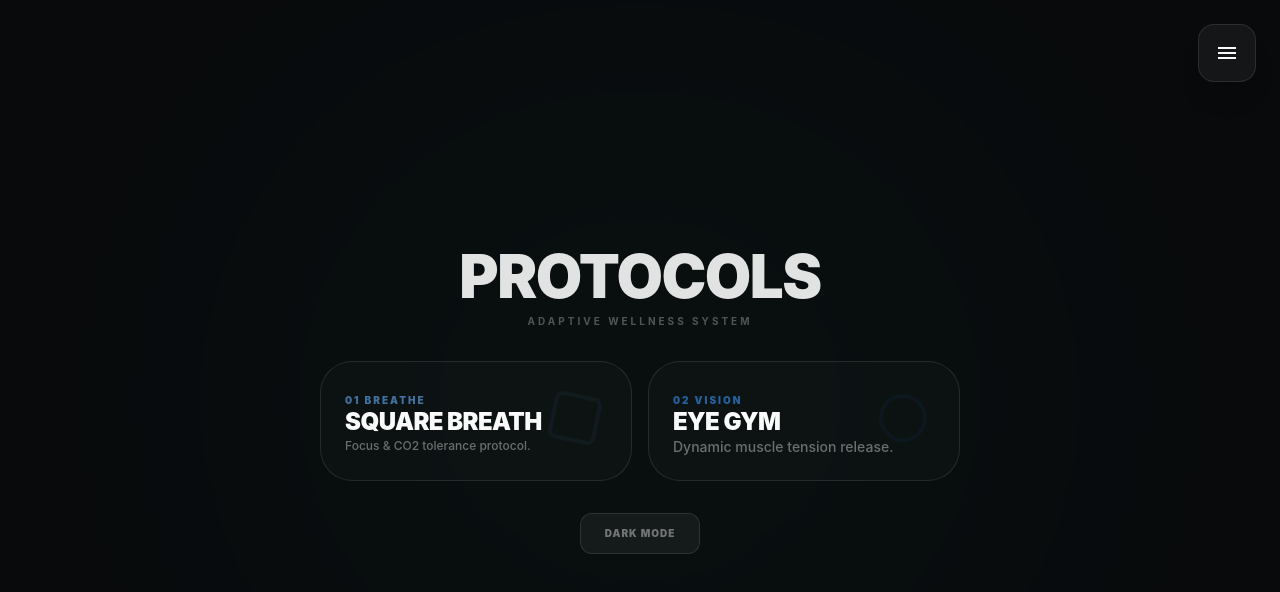
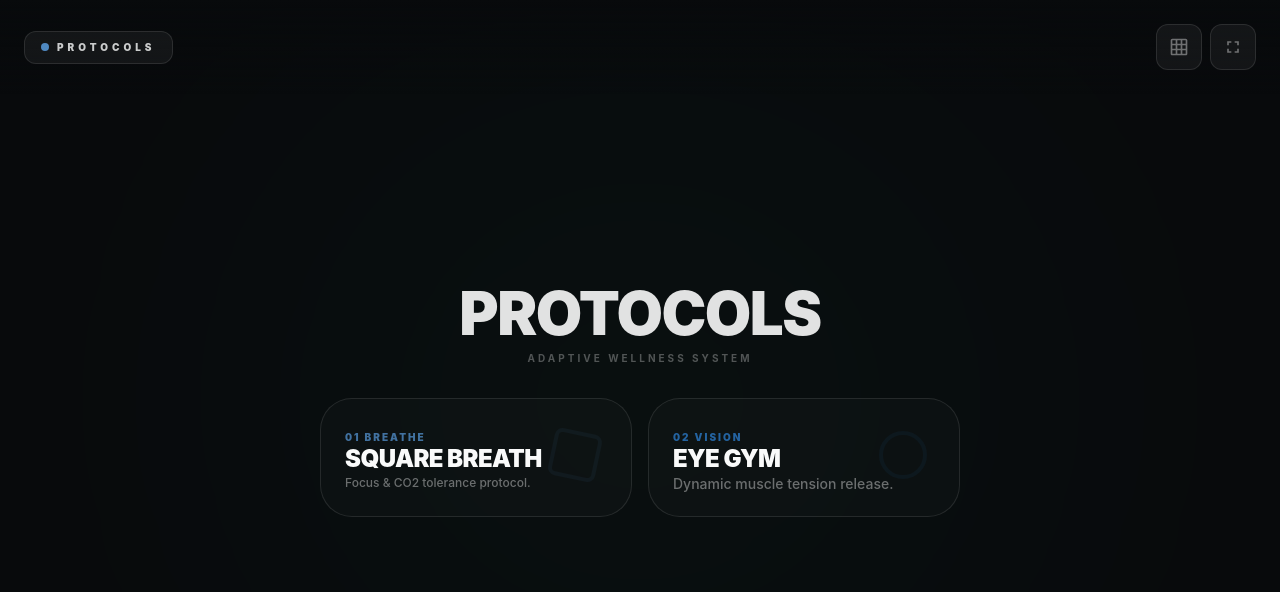
Before and after one commit to olekszij/breathing-app, a React (Vite) app: page / in a window 1280 px wide. Shown: the top 592 px of the page. Built offline with nearby package versions, Linux system fonts and the light colour scheme.

Commit message:
refactor: Optimize animation loop with `useRef` for speed and container dimensions, streamline state management, and update service worker revision.

```diff
--- a/dev-dist/sw.js
+++ b/dev-dist/sw.js
@@ -82,7 +82,7 @@ define(['./workbox-5a5d9309'], (function (workbox) { 'use strict';
     "revision": "3ca0b8505b4bec776b69afdba2768812"
   }, {
     "url": "index.html",
-    "revision": "0.7ccp0sk919c"
+    "revision": "0.oaicn91b3tc"
   }], {});
   workbox.cleanupOutdatedCaches();
   workbox.registerRoute(new workbox.NavigationRoute(workbox.createHandlerBoundToURL("index.html"), {
--- a/src/App.tsx
+++ b/src/App.tsx
@@ -49,8 +49,7 @@ function App() {
   const [currentPhaseIndex, setCurrentPhaseIndex] = useState(0)
   const [showCelebration, setShowCelebration] = useState(false)
   const [showLandscapeHint, setShowLandscapeHint] = useState(true)
-  const [isDarkMode, setIsDarkMode] = useState(true)
-  const [isMenuOpen, setIsMenuOpen] = useState(false)
+  const [isDarkMode] = useState(true)
 
   useEffect(() => {
     if (isDarkMode) {
@@ -86,6 +85,24 @@ function App() {
   const [sessionTime, setSessionTime] = useState(120) // 2 minutes in seconds
   const saccadeTimerRef = useRef<number>(0)
   const saccadePosRef = useRef({ x: 50, y: 50 })
+  const containerSizeRef = useRef({ width: 0, height: 0 })
+  const speedRef = useRef(speed)
+
+  useEffect(() => {
+    speedRef.current = speed
+  }, [speed])
+
+  useEffect(() => {
+    const updateSize = () => {
+      if (containerRef.current) {
+        const rect = containerRef.current.getBoundingClientRect()
+        containerSizeRef.current = { width: rect.width, height: rect.height }
+      }
+    }
+    updateSize()
+    window.addEventListener('resize', updateSize)
+    return () => window.removeEventListener('resize', updateSize)
+  }, [activeView]) // Re-run when view changes as container might change size or exist/not exist
 
   useEffect(() => {
     // Detect iOS
@@ -136,6 +153,8 @@ function App() {
   }
 
   useEffect(() => {
+    if (!isActive) return
+
     let frameId: number
 
     const tick = (now: number) => {
@@ -145,8 +164,7 @@ function App() {
       const delta = now - lastTimeRef.current
       lastTimeRef.current = now
 
-      if (isActive) {
-        elapsedRef.current = (elapsedRef.current + delta * speed)
+      elapsedRef.current = (elapsedRef.current + delta * speedRef.current)
 
       if (activeView === 'BREATHING') {
         const duration = 16000
@@ -157,10 +175,11 @@ function App() {
           const phaseElapsed = time % 4000
           const progress = phaseElapsed / 4000
 
-            if (phaseIdx !== currentPhaseIndex) setCurrentPhaseIndex(phaseIdx)
+          if (phaseIdx !== currentPhaseIndex) {
+            setCurrentPhaseIndex(phaseIdx)
+          }
 
-            const rect = containerRef.current.getBoundingClientRect()
-            const side = rect.width
+          const side = containerSizeRef.current.width || 300
           const r = 32
           const p = (r / side) * 100
 
@@ -194,7 +213,6 @@ function App() {
           dotRef.current.style.transform = 'translate3d(-50%, -50%, 0)'
         }
       } else if (activeView === 'EYE_GYM') {
-          // Timer is handled by separate useEffect for efficiency
         if (dotRef.current) {
           const t = elapsedRef.current / 1000
 
@@ -204,7 +222,6 @@ function App() {
             dotRef.current.style.top = '50%'
             dotRef.current.style.transform = `translate3d(-50%, -50%, 0) scale(${scale})`
           } else if (eyeGymMode === 'PURSUIT') {
-              // Lemniscate of Bernoulli (Infinity Path)
             const scale = 40
             const denom = 1 + Math.pow(Math.sin(t), 2)
             const x = (scale * Math.cos(t)) / denom
@@ -214,7 +231,7 @@ function App() {
             dotRef.current.style.transform = 'translate3d(-50%, -50%, 0) scale(1)'
           } else if (eyeGymMode === 'SACCADES') {
             saccadeTimerRef.current += delta
-              if (saccadeTimerRef.current > 1000 / speed) {
+            if (saccadeTimerRef.current > 1000 / speedRef.current) {
               saccadeTimerRef.current = 0
               saccadePosRef.current = {
                 x: 10 + Math.random() * 80,
@@ -238,13 +255,12 @@ function App() {
           }
         }
       }
-      }
       frameId = requestAnimationFrame(tick)
     }
 
     frameId = requestAnimationFrame(tick)
     return () => cancelAnimationFrame(frameId)
-  }, [isActive, currentPhaseIndex])
+  }, [isActive, activeView, eyeGymMode])
 
   const toggleActive = () => {
     if (!isActive) lastTimeRef.current = performance.now()
@@ -284,7 +300,7 @@ function App() {
   const currentPhase = PHASES[currentPhaseIndex] || PHASES[0]
 
   return (
-    <div className={`min-h-screen w-full flex flex-col items-center justify-center p-4 relative bg-background text-foreground transition-colors duration-500 overflow-hidden ${isDarkMode ? 'dark' : ''} ${showGrid ? 'bg-grid' : ''}`}>
+    <div className={`min-h-screen w-full flex flex-col items-center justify-center p-4 relative bg-background text-foreground transition-colors duration-500 ${isDarkMode ? 'dark' : ''} ${showGrid ? 'bg-grid' : ''}`}>
       {/* Background Ambient Glow */}
       <div
         className="absolute inset-0 opacity-20 transition-colors duration-1000 blur-[150px]"
@@ -312,100 +328,43 @@ function App() {
         </div>
       )}
 
-      {/* Global Hamburger Button */}
+      {/* Global Header Bar */}
       {!isActive && (
+        <div className="fixed top-0 left-0 right-0 z-[60] flex items-center justify-between p-6 bg-gradient-to-b from-background to-transparent pointer-events-none">
+          {/* Logo / Home Button */}
           <button
-          onClick={() => setIsMenuOpen(true)}
-          className="fixed top-6 right-6 z-[60] p-4 rounded-2xl bg-session border border-foreground/10 text-foreground active:scale-95 transition-all shadow-xl"
+            onClick={() => { setActiveView('MENU'); setIsActive(false); }}
+            className="pointer-events-auto flex items-center gap-2 px-4 py-2 rounded-xl bg-session border border-foreground/10 hover:bg-foreground/5 active:scale-95 transition-all"
           >
-          <svg viewBox="0 0 24 24" className="w-6 h-6 fill-current"><path d="M3 18h18v-2H3v2zm0-5h18v-2H3v2zm0-7v2h18V6H3z" /></svg>
-        </button>
-      )}
-
-      {/* Global Menu Overlay */}
-      {isMenuOpen && (
-        <div className="fixed inset-0 z-[100] bg-background/80 backdrop-blur-2xl animate-in fade-in duration-300">
-          <div className="flex flex-col h-full p-10 max-w-2xl mx-auto w-full">
-            <div className="flex justify-between items-center mb-16">
-              <span className="text-[10px] font-black uppercase tracking-[0.3em] text-foreground/30">Menu</span>
-              <button
-                onClick={() => setIsMenuOpen(false)}
-                className="p-4 rounded-2xl bg-foreground/5 text-foreground"
-              >
-                <svg viewBox="0 0 24 24" className="w-6 h-6 fill-current"><path d="M19 6.41L17.59 5 12 10.59 6.41 5 5 6.41 10.59 12 5 17.59 6.41 19 12 13.41 17.59 19 19 17.59 13.41 12 19 6.41z" /></svg>
-              </button>
-            </div>
-
-            <nav className="flex flex-col gap-8">
-              <button
-                onClick={() => { setActiveView('MENU'); setIsActive(false); setIsMenuOpen(false); }}
-                className="text-4xl font-black uppercase tracking-tighter text-left"
-              >
-                Protocols
+            <div className="w-2 h-2 rounded-full bg-primary animate-pulse" />
+            <span className="text-[10px] font-black uppercase tracking-[0.4em] text-foreground/80">Protocols</span>
           </button>
 
-              {activeView === 'EYE_GYM' && (
-                <div className="space-y-4 mt-4 animate-in slide-in-from-left duration-500">
-                  <span className="text-[10px] font-black uppercase tracking-[0.2em] text-foreground/20">Eye Gym Modes</span>
-                  <div className="grid grid-cols-1 sm:grid-cols-2 gap-3">
-                    {(['ACCOMMODATION', 'PURSUIT', 'SACCADES', 'CONVERGENCE'] as const).map(mode => (
+          {/* Settings Group */}
+          <div className="flex items-center gap-2 pointer-events-auto">
             <button
-                        key={mode}
-                        onClick={() => { setEyeGymMode(mode); reset(); setIsMenuOpen(false); }}
-                        className={`px-6 py-6 rounded-[1.5rem] text-xl font-black tracking-tight transition-all text-left border uppercase ${eyeGymMode === mode
-                          ? 'bg-foreground text-background shadow-lg border-foreground'
-                          : 'bg-foreground/5 text-foreground/40 border-foreground/5'
-                          }`}
+              onClick={() => setShowGrid(!showGrid)}
+              className={`p-3 rounded-xl bg-session border border-foreground/10 transition-all active:scale-95 ${showGrid ? 'text-primary' : 'text-foreground/40'}`}
+              title="Toggle Grid"
             >
-                        {EYE_GYM_MODES[mode].title}
+              <svg viewBox="0 0 24 24" className="w-5 h-5 fill-current"><path d="M20 2H4c-1.1 0-2 .9-2 2v16c0 1.1.9 2 2 2h16c1.1 0 2-.9 2-2V4c0-1.1-.9-2-2-2zM8 20H4v-4h4v4zm0-6H4v-4h4v4zm0-6H4V4h4v4zm6 12h-4v-4h4v4zm0-6h-4v-4h4v4zm0-6h-4V4h4v4zm6 12h-4v-4h4v4zm0-6h-4v-4h4v4zm0-6h-4V4h4v4z" /></svg>
             </button>
-                    ))}
+            <button
+              onClick={toggleFullscreen}
+              className="p-3 rounded-xl bg-session border border-foreground/10 text-foreground/40 active:scale-95 transition-all"
+              title="Toggle Fullscreen"
+            >
+              <svg viewBox="0 0 24 24" className="w-5 h-5 fill-current"><path d="M7 14H5v5h5v-2H7v-3zm-2-4h2V7h3V5H5v5zm12 7h-3v2h5v-5h-2v3zM14 5v2h3v3h2V5h-5z" /></svg>
+            </button>
           </div>
         </div>
       )}
 
-              <div className="h-px bg-foreground/5 w-full my-4" />
-              <div className="space-y-6">
-                <div className="flex justify-between items-center">
-                  <span className="text-xl font-bold text-foreground/40">Theme</span>
-                  <button
-                    onClick={() => setIsDarkMode(!isDarkMode)}
-                    className="flex items-center gap-3 px-6 py-3 rounded-2xl bg-foreground text-background font-black uppercase tracking-widest text-xs"
-                  >
-                    {isDarkMode ? 'Dark' : 'Light'}
-                  </button>
-                </div>
-                <div className="flex justify-between items-center">
-                  <span className="text-xl font-bold text-foreground/40">Grid Overlay</span>
-                  <button
-                    onClick={() => setShowGrid(!showGrid)}
-                    className={`px-6 py-3 rounded-2xl font-black uppercase tracking-widest text-xs transition-all ${showGrid ? 'bg-foreground text-background' : 'bg-foreground/5 text-foreground'}`}
-                  >
-                    {showGrid ? 'On' : 'Off'}
-                  </button>
-                </div>
-                <div className="flex justify-between items-center">
-                  <span className="text-xl font-bold text-foreground/40">Fullscreen</span>
-                  <button
-                    onClick={() => { toggleFullscreen(); setIsMenuOpen(false); }}
-                    className="px-6 py-3 rounded-2xl bg-foreground/5 text-foreground font-black uppercase tracking-widest text-xs"
-                  >
-                    Toggle
-                  </button>
-                </div>
-              </div>
-            </nav>
-
-            <div className="mt-auto pt-10 text-center">
-              <p className="text-[8px] font-black uppercase tracking-[0.4em] text-foreground/20">Version 1.2.0 • Premium Edition</p>
-            </div>
-          </div>
-        </div>
-      )}
+      {/* Global Menu Removed */}
 
       <div className={`z-10 flex flex-col items-center gap-10 w-full transition-all duration-700 ${isActive && activeView === 'EYE_GYM' ? 'max-w-none h-full' : 'max-w-7xl'}`}>
         {activeView === 'MENU' && (
-          <div className="flex flex-col items-center gap-6 sm:gap-8 w-full max-w-2xl animate-in fade-in zoom-in duration-700 pt-20 sm:pt-0">
+          <div className="flex flex-col items-center gap-4 sm:gap-8 w-full max-w-2xl animate-in fade-in zoom-in duration-700 pt-16 sm:pt-0">
             <header className="text-center space-y-1 sm:space-y-2 px-4">
               <h1 className="text-3xl sm:text-4xl md:text-6xl font-black tracking-tight uppercase text-foreground/90 leading-none">
                 Protocols
@@ -415,10 +374,10 @@ function App() {
               </p>
             </header>
 
-            <div className="flex flex-col sm:grid sm:grid-cols-2 gap-4 sm:gap-4 w-full px-6 sm:px-4 max-w-lg sm:max-w-none">
+            <div className="flex flex-col sm:grid sm:grid-cols-2 gap-3 sm:gap-4 w-full px-6 sm:px-4 max-w-lg sm:max-w-none">
               <button
                 onClick={() => { setActiveView('BREATHING'); setSpeed(1); reset(); }}
-                className="group relative flex items-center gap-6 sm:flex-col sm:items-start p-6 sm:p-6 rounded-[2rem] bg-foreground/[0.02] border border-foreground/10 hover:border-foreground/20 transition-all active:scale-[0.98] text-left overflow-hidden w-full"
+                className="group relative flex items-center gap-4 sm:flex-col sm:items-start p-4 sm:p-6 rounded-[1.5rem] sm:rounded-[2rem] bg-foreground/[0.02] border border-foreground/10 hover:border-foreground/20 transition-all active:scale-[0.98] text-left overflow-hidden w-full"
               >
                 <div className="w-12 h-12 sm:w-16 sm:h-16 flex-shrink-0 bg-primary/10 rounded-2xl flex items-center justify-center sm:absolute sm:top-6 sm:right-6 sm:bg-transparent">
                   <div className="w-8 h-8 sm:w-12 sm:h-12 border-2 sm:border-4 border-primary rounded-lg rotate-12 opacity-40 sm:opacity-5 group-hover:opacity-20" />
@@ -432,7 +391,7 @@ function App() {
 
               <button
                 onClick={() => { setActiveView('EYE_GYM'); setSpeed(1); reset(); }}
-                className="group relative flex items-center gap-6 sm:flex-col sm:items-start p-6 sm:p-6 rounded-[2rem] bg-foreground/[0.02] border border-foreground/10 hover:border-foreground/20 transition-all active:scale-[0.98] text-left overflow-hidden w-full"
+                className="group relative flex items-center gap-4 sm:flex-col sm:items-start p-4 sm:p-6 rounded-[1.5rem] sm:rounded-[2rem] bg-foreground/[0.02] border border-foreground/10 hover:border-foreground/20 transition-all active:scale-[0.98] text-left overflow-hidden w-full"
               >
                 <div className="w-12 h-12 sm:w-16 sm:h-16 flex-shrink-0 bg-secondary/10 rounded-2xl flex items-center justify-center sm:absolute sm:top-6 sm:right-6 sm:bg-transparent">
                   <div className="w-8 h-8 sm:w-12 sm:h-12 border-2 sm:border-4 border-secondary rounded-full opacity-40 sm:opacity-5 group-hover:opacity-20" />
@@ -453,28 +412,7 @@ function App() {
                 >
                   Install App
                 </button>
-                <button
-                  onClick={() => setIsDarkMode(!isDarkMode)}
-                  className="p-3 rounded-xl bg-session border border-foreground/10 text-session hover:bg-foreground/10 active:scale-95 transition-all flex items-center justify-center min-w-[44px]"
-                  title="Toggle Theme"
-                >
-                  <div className="w-5 h-5 flex items-center justify-center">
-                    {isDarkMode ? (
-                      <svg viewBox="0 0 24 24" className="w-full h-full fill-current"><path d="M12 3c-4.97 0-9 4.03-9 9s4.03 9 9 9 9-4.03 9-9c0-.46-.04-.92-.1-1.36-.98 1.37-2.58 2.26-4.4 2.26-3.03 0-5.5-2.47-5.5-5.5 0-1.82.89-3.42 2.26-4.4-.44-.06-.9-.1-1.36-.1z" /></svg>
-                    ) : (
-                      <svg viewBox="0 0 24 24" className="w-full h-full fill-current"><path d="M12 7c-2.76 0-5 2.24-5 5s2.24 5 5 5 5-2.24 5-5-2.24-5-5-5zM2 13h2c.55 0 1-.45 1-1s-.45-1-1-1H2c-.55 0-1 .45-1 1s.45 1 1 1zm18 0h2c.55 0 1-.45 1-1s-.45-1-1-1h-2c-.55 0-1 .45-1 1s.45 1 1 1zM11 2v2c0 .55.45 1 1 1s1-.45 1-1V2c0-.55-.45-1-1-1s-1 .45-1 1zm0 18v2c0 .55.45 1 1 1s1-.45 1-1v-2c0-.55-.45-1-1-1s-1 .45-1 1zM5.99 4.58c-.39-.39-1.03-.39-1.41 0s-.39 1.03 0 1.41l1.06 1.06c.39.39 1.03.39 1.41 0s.39-1.03 0-1.41L5.99 4.58zm12.37 12.37c-.39-.39-1.03-.39-1.41 0s-.39 1.03 0 1.41l1.06 1.06c.39.39 1.03.39 1.41 0s.39-1.03 0-1.41l-1.06-1.06zm1.06-12.37c-.39-.39-1.03-.39-1.41 0s-.39 1.03 0 1.41l1.06 1.06c.39.39 1.03.39 1.41 0s.39-1.03 0-1.41l-1.06-1.06zM7.05 18.01c-.39-.39-1.03-.39-1.41 0s-.39 1.03 0 1.41l1.06 1.06c.39.39 1.03.39 1.41 0s.39-1.03 0-1.41l-1.06-1.06z" /></svg>
-                    )}
               </div>
-                </button>
-              </div>
-            )}
-            {!(deferredPrompt || isIOS) && (
-              <button
-                onClick={() => setIsDarkMode(!isDarkMode)}
-                className="flex items-center gap-2 px-6 py-3 rounded-xl bg-session border border-foreground/10 text-session hover:bg-foreground/10 active:scale-95 transition-all text-[10px] font-black uppercase tracking-widest"
-              >
-                {isDarkMode ? 'Dark Mode' : 'Light Mode'}
-              </button>
             )}
           </div>
         )}
@@ -525,9 +463,9 @@ function App() {
         )}
 
         {activeView === 'EYE_GYM' && (
-          <div className={`flex flex-col items-center gap-4 w-full animate-in fade-in duration-700 ${isActive ? 'h-screen justify-center' : 'pt-20 sm:pt-0'}`}>
+          <div className={`flex flex-col items-center gap-2 w-full animate-in fade-in duration-700 ${isActive ? 'h-screen justify-center' : 'pt-16 sm:pt-0'}`}>
             {!isActive && (
-              <div className="flex flex-col items-center gap-8 w-full max-w-xl px-6 animate-in fade-in duration-700">
+              <div className="flex flex-col items-center gap-4 sm:gap-8 w-full max-w-xl px-6 animate-in fade-in duration-700">
                 <header className="flex flex-col items-center gap-2 text-center">
                   <h1 className="text-4xl sm:text-6xl font-black tracking-tighter text-foreground/90 leading-none uppercase px-4">
                     Eye Gymnastics
@@ -539,36 +477,41 @@ function App() {
 
                 <div className="w-full space-y-4">
                   <div className="flex items-center gap-4 px-2">
-                    <span className="text-[10px] font-black uppercase tracking-[0.2em] text-foreground/20">Eye Gym Modes</span>
+                    <span className="text-[11px] font-black uppercase tracking-[0.2em] text-foreground/40">Eye Gym Modes</span>
                     <div className="h-px bg-foreground/5 flex-1" />
                   </div>
 
-                  <div className="grid grid-cols-2 gap-2 sm:gap-4 w-full">
+                  <div className="flex justify-center gap-4 w-full">
                     {(['ACCOMMODATION', 'PURSUIT', 'SACCADES', 'CONVERGENCE'] as const).map(mode => (
                       <button
                         key={mode}
                         onClick={() => { setEyeGymMode(mode); reset(); }}
-                        className={`px-2 py-8 sm:px-8 sm:py-10 rounded-[2rem] sm:rounded-[2.5rem] text-[10px] sm:text-base font-black tracking-widest transition-all text-center uppercase border-4 ${eyeGymMode === mode
-                          ? 'bg-foreground text-background border-foreground shadow-[0_20px_50px_rgba(0,0,0,0.3)] scale-[1.02]'
+                        className={`w-14 h-14 sm:w-20 sm:h-20 rounded-[1.25rem] sm:rounded-[2rem] flex items-center justify-center transition-all border-4 ${eyeGymMode === mode
+                          ? 'bg-foreground text-background border-foreground shadow-[0_15px_30px_rgba(0,0,0,0.3)] scale-[1.15] z-10'
                           : 'bg-foreground/[0.03] text-foreground/20 border-transparent hover:bg-foreground/[0.05] hover:text-foreground/40'
                           }`}
+                        title={EYE_GYM_MODES[mode].title}
                       >
-                        {EYE_GYM_MODES[mode].title}
+                        <div className="w-8 h-8 sm:w-12 sm:h-12 p-1">{EYE_GYM_MODES[mode].icon}</div>
                       </button>
                     ))}
                   </div>
                 </div>
 
-                <div className="p-6 rounded-[2rem] bg-foreground/[0.02] border border-foreground/5 w-full">
-                  <p className="text-foreground/40 text-xs font-medium leading-relaxed text-center italic">
+                <div className="p-4 rounded-2xl bg-foreground/[0.02] border border-foreground/5 w-full space-y-2">
+                  <div className="text-center">
+                    <span className="text-xs font-black uppercase tracking-widest text-foreground/80">{EYE_GYM_MODES[eyeGymMode].title}</span>
+                    <p className="text-[10px] uppercase font-bold tracking-[0.2em] text-foreground/30">{EYE_GYM_MODES[eyeGymMode].subtitle}</p>
+                  </div>
+                  <p className="text-foreground/40 text-[10px] sm:text-xs font-medium leading-relaxed text-center italic">
                     {EYE_GYM_MODES[eyeGymMode].desc}
                   </p>
                 </div>
               </div>
             )}
 
-            <div ref={containerRef} className={`relative transition-all duration-700 ease-out ${isActive ? 'w-screen h-screen' : 'w-[85vw] h-[35vh] max-w-7xl'}`}>
-              <div className={`absolute inset-0 border-2 border-foreground/5 bg-foreground/[0.01] transition-all duration-700 ${isActive ? 'rounded-none border-transparent' : 'rounded-[3rem]'}`} />
+            <div ref={containerRef} className={`relative transition-all duration-700 ease-out ${isActive ? 'w-screen h-screen' : 'w-[85vw] h-[25vh] max-w-7xl'}`}>
+              <div className={`absolute inset-0 border-2 border-foreground/5 bg-foreground/[0.01] transition-all duration-700 ${isActive ? 'rounded-none border-transparent' : 'rounded-3xl'}`} />
               {!isActive && (
                 <div className="absolute inset-0 flex items-center justify-center -z-10 opacity-[0.02] select-none pointer-events-none overflow-hidden scale-110">
                   <div className="w-64 h-64 border-[40px] border-foreground rounded-full opacity-10" />
--- a/src/index.css
+++ b/src/index.css
@@ -84,11 +84,8 @@
     @apply bg-background text-foreground;
     font-family: 'Inter', system-ui, -apple-system, sans-serif;
     margin: 0;
-    display: flex;
-    place-items: center;
     min-width: 320px;
     min-height: 100vh;
-    overflow: hidden;
   }
 }
 
```
Lines whose indentation alone changed are shown as unchanged.
